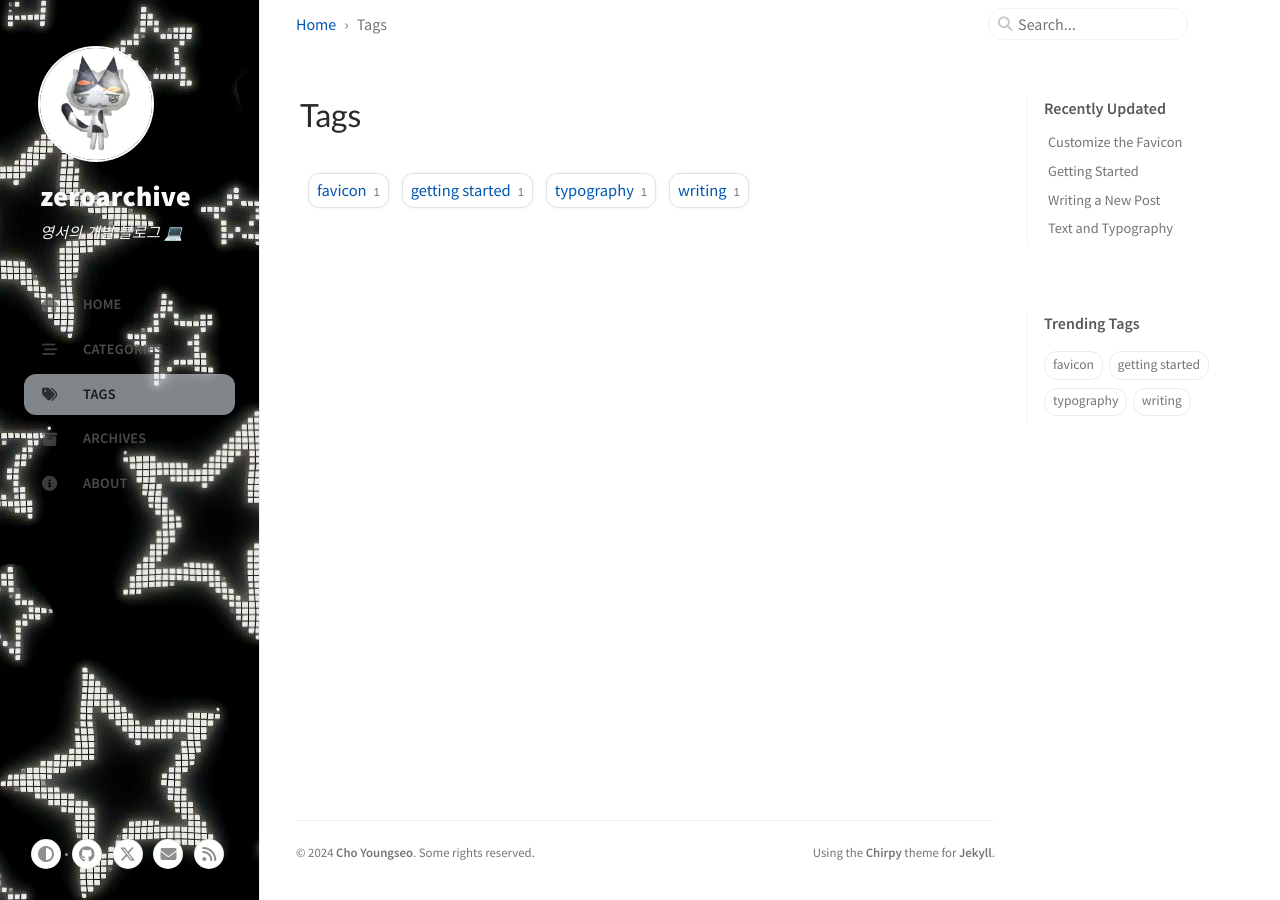
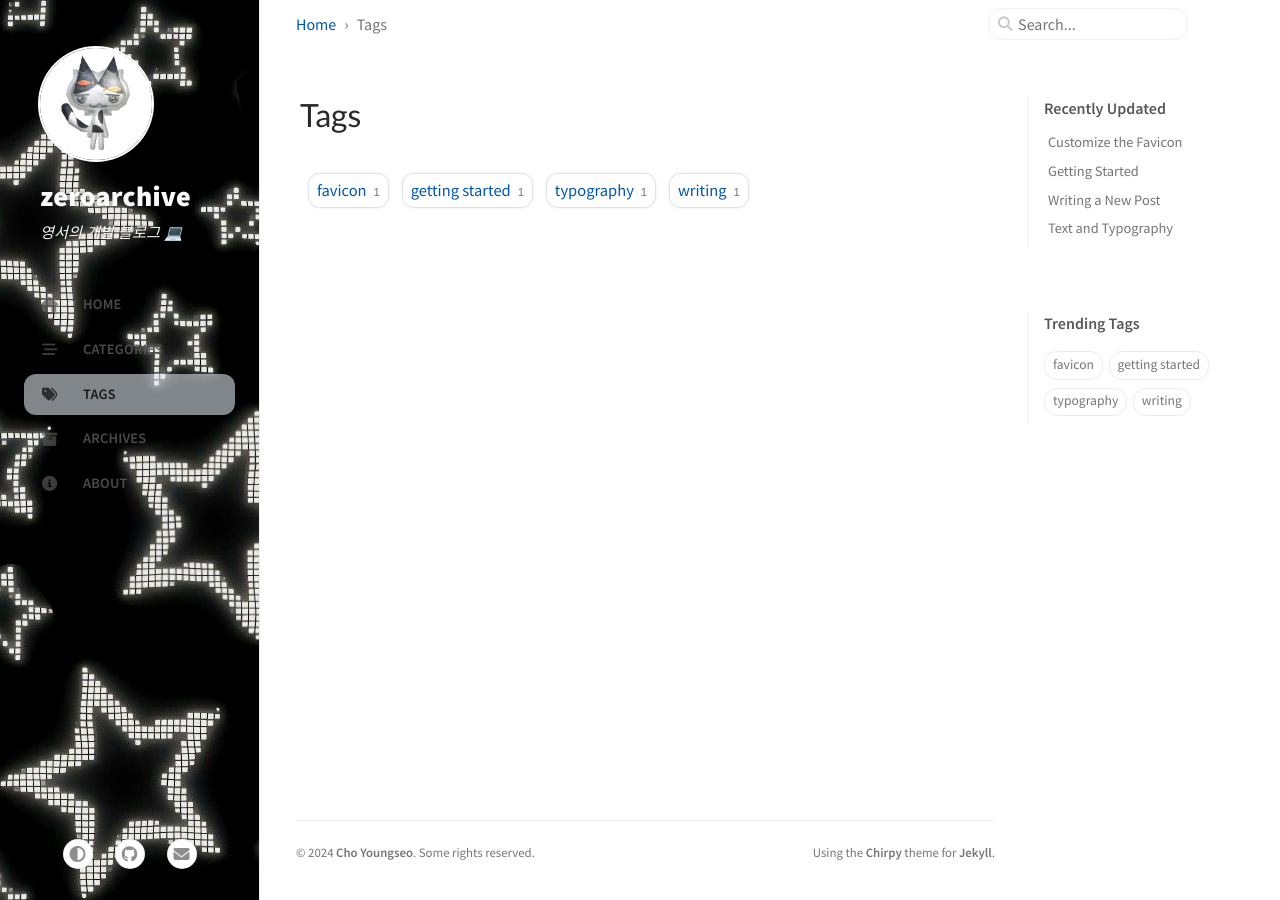
Before and after one commit to jjwm10625/jjwm10625.github.io, a Jekyll site: the page built from _tabs/tags.md, in a window 1280 px wide. Built offline with Jekyll 4.4.1, drawn with Linux system fonts in a browser that asks for light colours; cached includes are drawn as plain includes; nearby versions of some CDN libraries; comment, search, counter and statistics services are not loaded.

Commit message:
CSS: 사이드바 아래 아이콘 수정

```diff
--- a/_config.yml
+++ b/_config.yml
@@ -1,3 +1,5 @@
+livereload: true
+
 # The Site Configuration
 
 # Import the theme
@@ -38,7 +40,7 @@ social:
   email: choyeongseo950@gmail.com # change to your email address
   links:
     # The first element serves as the copyright owner's link
-    - https://twitter.com/username # change to your Twitter homepage
+    #- https://twitter.com/username # change to your Twitter homepage
     - https://github.com/jjwm10625 # change to your GitHub homepage
     # Uncomment below to add more social links
     # - https://www.facebook.com/username
--- a/_includes/sidebar.html
+++ b/_includes/sidebar.html
@@ -1,5 +1,4 @@
 <!-- The Side Bar -->
-
 <aside aria-label="Sidebar" id="sidebar" class="d-flex flex-column align-items-end">
   <header class="profile-wrapper">
     <a href="{{ '/' | relative_url }}" id="avatar" class="rounded-circle">
@@ -42,58 +41,24 @@
     </ul>
   </nav>
 
-  <div class="sidebar-bottom d-flex flex-wrap  align-items-center w-100">
+  <div class="sidebar-bottom d-flex justify-content-center align-items-center w-100" style="padding: 0 1rem; gap: 0.75rem;">
     {% unless site.theme_mode %}
-      <button type="button" class="btn btn-link nav-link" aria-label="Switch Mode" id="mode-toggle">
+      <button type="button" class="btn btn-link nav-link" aria-label="Switch Mode" id="mode-toggle" style="margin-right: 0.75rem;">
         <i class="fas fa-adjust"></i>
       </button>
-
-      {% if site.data.contact.size > 0 %}
-        <span class="icon-border"></span>
-      {% endif %}
     {% endunless %}
 
-    {% for entry in site.data.contact %}
-      {% case entry.type %}
-        {% when 'github', 'twitter' %}
-          {%- capture url -%}
-            https://{{ entry.type }}.com/{{ site[entry.type].username }}
-          {%- endcapture -%}
-        {% when 'email' %}
-          {% assign email = site.social.email | split: '@' %}
-          {%- capture url -%}
-            javascript:location.href = 'mailto:' + ['{{ email[0] }}','{{ email[1] }}'].join('@')
-          {%- endcapture -%}
-        {% when 'rss' %}
-          {% assign url = '/feed.xml' | relative_url %}
-        {% else %}
-          {% assign url = entry.url %}
-      {% endcase %}
+    <!-- GitHub -->
+    <a href="https://github.com/jjwm10625" aria-label="GitHub" target="_blank" rel="noopener noreferrer" style="margin-right: 0.75rem;">
+      <i class="fab fa-github"></i>
+    </a>
 
-      {% if url %}
-        <a
-          href="{{ url }}"
-          aria-label="{{ entry.type }}"
-          {% assign link_types = '' %}
-
-          {% unless entry.noblank %}
-            target="_blank"
-            {% assign link_types = 'noopener noreferrer' %}
-          {% endunless %}
-
-          {% if entry.type == 'mastodon' %}
-            {% assign link_types = link_types | append: ' me' | strip %}
-          {% endif %}
-
-          {% unless link_types == empty %}
-            rel="{{ link_types }}"
-          {% endunless %}
-        >
-          <i class="{{ entry.icon }}"></i>
-        </a>
-      {% endif %}
-    {% endfor %}
+    <!-- Gmail -->
+    <a href="javascript:location.href = 'mailto:choyeongseo950@gmail.com'" aria-label="Email">
+      <i class="fas fa-envelope"></i>
+    </a>
   </div>
   <!-- .sidebar-bottom -->
+
 </aside>
 <!-- #sidebar -->
```
Also changed, not shown: Gemfile (line endings or trailing spaces).
